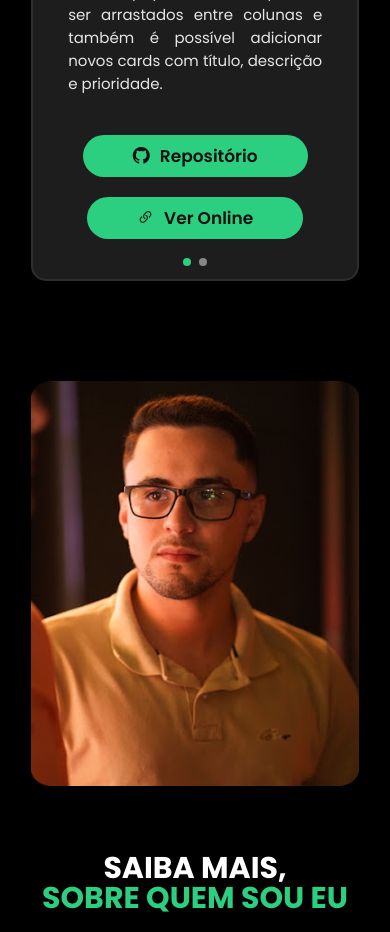
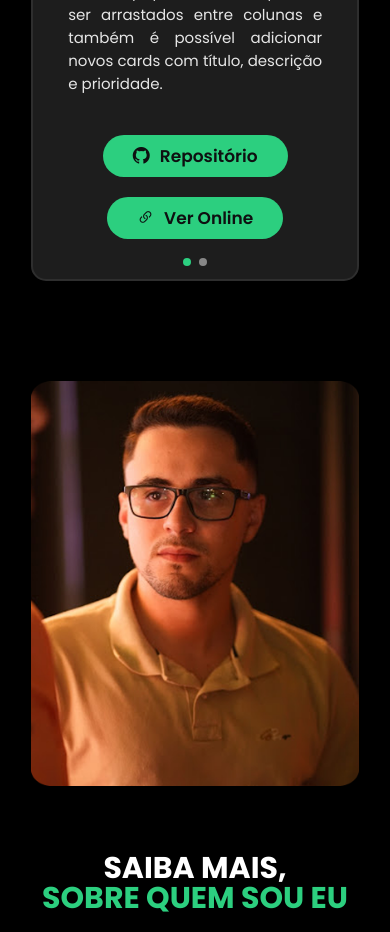
Before and after one commit to bruunossantos/Portfolio, a plain HTML site: page index.html in a window 390 px wide. Shown: the part 2740-3672 px from the top of the page. Drawn offline with nearby package versions, Linux system fonts and the light colour scheme.

Commit message:
Update style.css

```diff
--- a/css/style.css
+++ b/css/style.css
@@ -600,7 +600,7 @@ footer .line-footer p a:hover {
 
     .projetos button {
         margin: 10px;
-        padding: 8px 50px;
+        padding: 8px 30px;
     }
 
     .conteudo-projeto {
```
